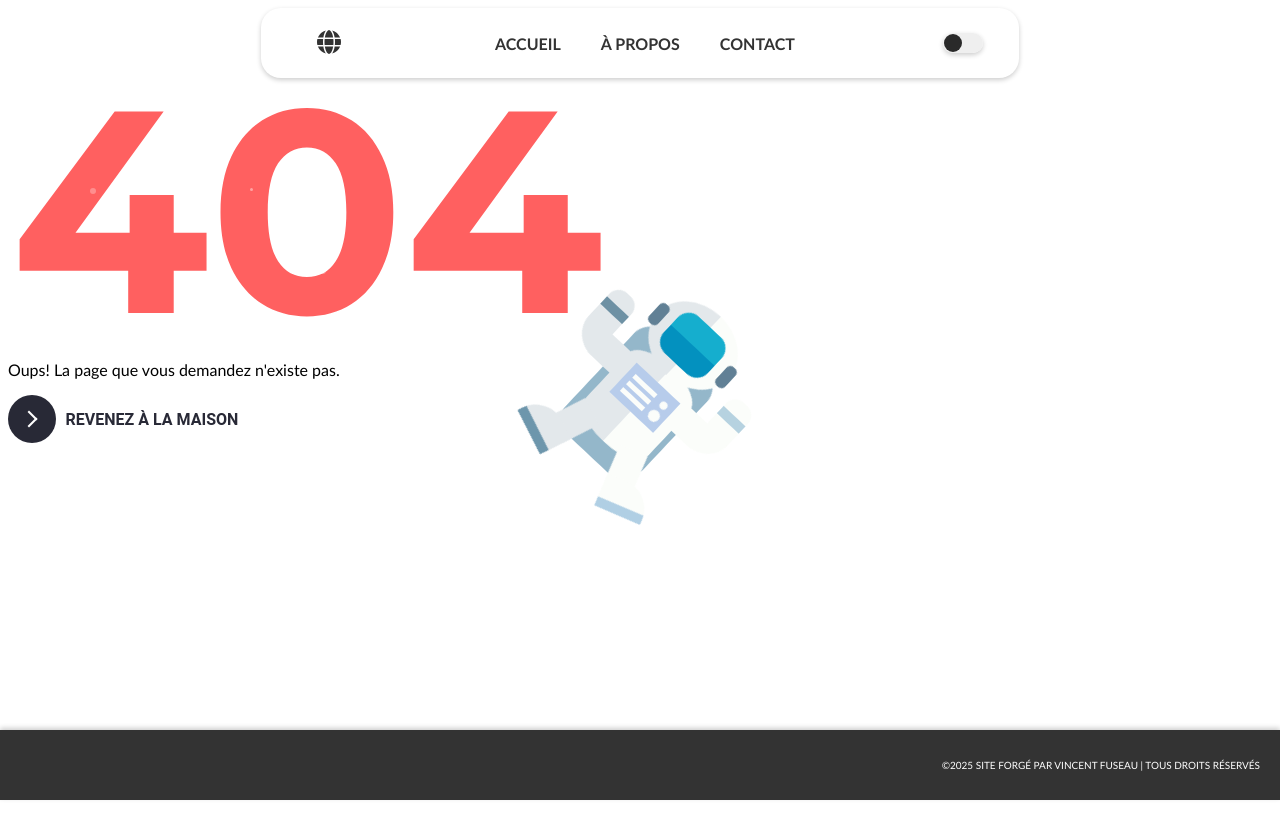
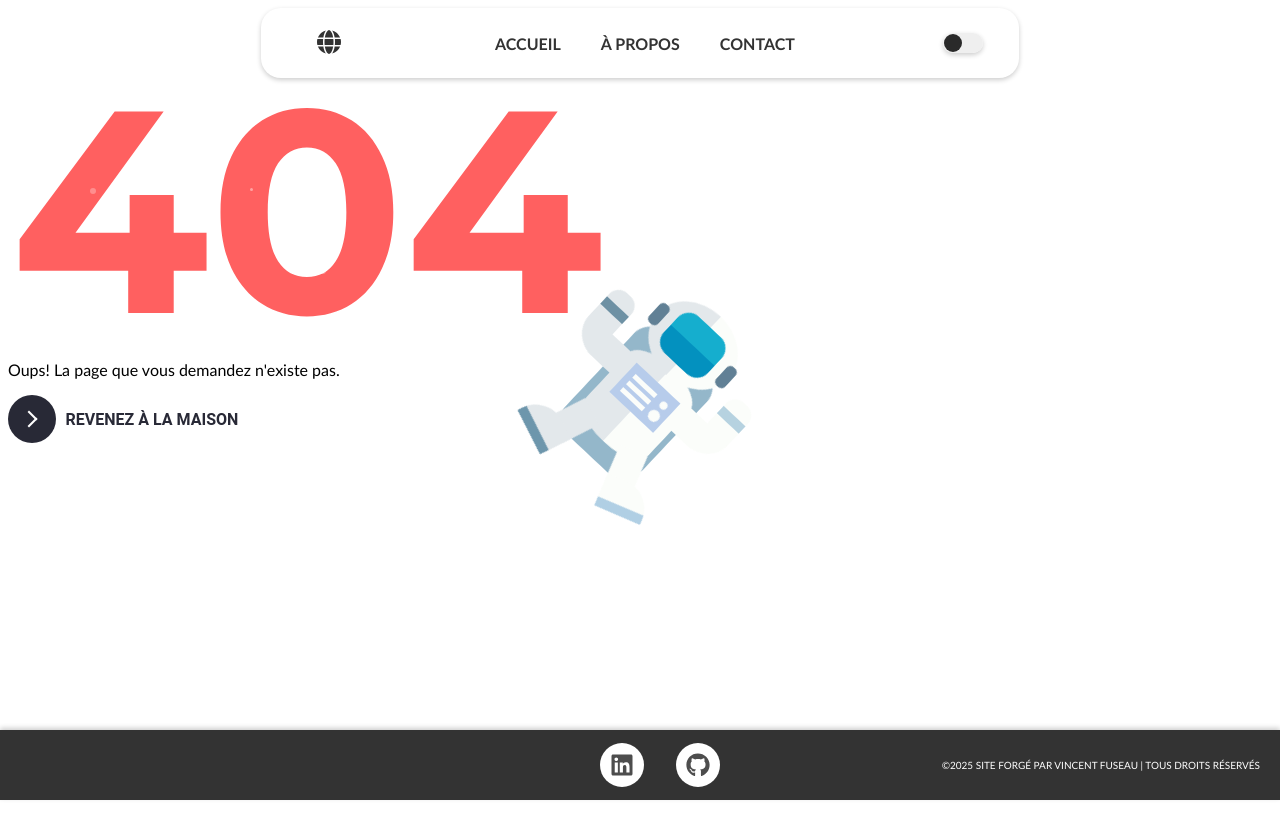
Before and after one commit to Vinny031/OPENCLASSROOMS_P8, a React (Vite) app: page /error in a window 1280 px wide. Shown: the top 838 px of the page. Built offline with nearby package versions, Linux system fonts and the light colour scheme.

Commit message:
Ajout des icones pour les social media (jsx et lien vers le jsx du footer) ainsi que de leur style. Lien vers le style du footer.

```diff
--- a/package.json
+++ b/package.json
@@ -10,6 +10,7 @@
     "preview": "vite preview"
   },
   "dependencies": {
+    "@fortawesome/free-brands-svg-icons": "^6.7.2",
     "@fortawesome/free-solid-svg-icons": "^6.7.2",
     "@fortawesome/react-fontawesome": "^0.2.2",
     "react": "^19.0.0",
--- a/src/components/Footer/index.jsx
+++ b/src/components/Footer/index.jsx
@@ -1,9 +1,11 @@
+import SocialIcons from "../Social"
+
 const Footer = () => {
     return (
       <footer className="footer">
+        <SocialIcons />
         <p>©2025 Site forgé par Vincent Fuseau | Tous droits réservés</p>
       </footer>
     );
-  }
-
-  export default Footer;
+}
+export default Footer;
--- /dev/null
+++ b/src/components/Social/index.jsx
@@ -0,0 +1,33 @@
+import { FontAwesomeIcon } from '@fortawesome/react-fontawesome';
+import { faLinkedin, faGithub} from '@fortawesome/free-brands-svg-icons';
+
+const SocialIcons = () => {
+  return (
+    <ul className="social-icons">
+      <li className="icon-content">
+        <a
+          href="https://www.linkedin.com/in/vincent-fuseau-173795296/"
+          aria-label="LinkedIn"
+          data-social="linkedin"
+        >
+          <div className="filled"></div>
+          <FontAwesomeIcon icon={faLinkedin} className="icon" />
+        </a>
+        <div className="tooltip">LinkedIn</div>
+      </li>
+      <li className="icon-content">
+        <a
+          href="https://github.com/Vinny031?tab=repositories"
+          aria-label="GitHub"
+          data-social="github"
+        >
+          <div className="filled"></div>
+          <FontAwesomeIcon icon={faGithub} className="icon" />
+        </a>
+        <div className="tooltip">GitHub</div>
+      </li>
+    </ul>
+  );
+};
+
+export default SocialIcons;
--- a/src/styles/components/footer.scss
+++ b/src/styles/components/footer.scss
@@ -1,3 +1,5 @@
+@use '@/styles/components/social.scss' as*;
+
 $footer-bg: #333;
 $text-color: #fff;
 $font-family: "Gill Sans", sans-serif;
@@ -14,11 +16,12 @@ $font-family: "Gill Sans", sans-serif;
   height: 70px;
   box-shadow: 0 -2px 5px rgba(0, 0, 0, 0.2);
   display: flex;
-  justify-content: right;
+  justify-content: space-between;
   align-items: center;
 
   p {
-    margin: 0 20px;
+    margin-left: auto;
+    margin-right: 20px;
     text-transform: uppercase;
     font-size: 10px;
   }
--- /dev/null
+++ b/src/styles/components/social.scss
@@ -0,0 +1,90 @@
+.social-icons {
+  list-style: none;
+  display: flex;
+  justify-content: center;
+  flex-grow: 1;
+  position: absolute;
+  left: 50%;
+  transform: translateX(-50%);
+  font-size: 0.8rem;
+
+  .icon-content {
+    margin: 0 8px;
+    position: relative;
+    padding: 0.5rem;
+    text-align: center;
+
+    .tooltip {
+      position: absolute;
+      top: 100%;
+      right: 110%;
+      transform: translateY(200%);
+      color: #fff;
+      padding: 6px 10px;
+      border-radius: 5px;
+      opacity: 0;
+      visibility: hidden;
+      font-size: 12px;
+      transition: all 0.3s ease;
+    }
+
+    .icon-content:hover .tooltip {
+      opacity: 1;
+      visibility: visible;
+      top: -50px;
+    }
+
+    a {
+      position: relative;
+      overflow: hidden;
+      display: flex;
+      justify-content: center;
+      align-items: center;
+      width: 40px;
+      height: 40px;
+      border-radius: 50%;
+      color: #4d4d4d;
+      background-color: #fff;
+      transition: all 0.3s ease-in-out;
+      border: 2px solid transparent;
+
+      &:hover {
+        box-shadow: 3px 2px 45px 0px rgba(0, 0, 0, 0.12);
+        color: #fff;
+        border: 2px solid #fff;
+      }
+
+      .icon {
+        position: relative;
+        z-index: 1;
+        width: 24px;
+        height: 24px;
+      }
+
+      .filled {
+        position: absolute;
+        top: auto;
+        bottom: 0;
+        left: 0;
+        width: 100%;
+        height: 0;
+        background-color: #000;
+        transition: all 0.3s ease-in-out;
+      }
+
+      &:hover .filled {
+        height: 100%;
+      }
+    }
+
+    a[data-social="linkedin"] .filled,
+    a[data-social="linkedin"] ~ .tooltip {
+      background-color: #0274b3;
+    }
+
+    a[data-social="github"] .filled,
+    a[data-social="github"] ~ .tooltip {
+      background-color: #24262a;
+    }
+  }
+}
```
Also changed, not shown: 1 other file (tests, documents, lock files or other folders).
